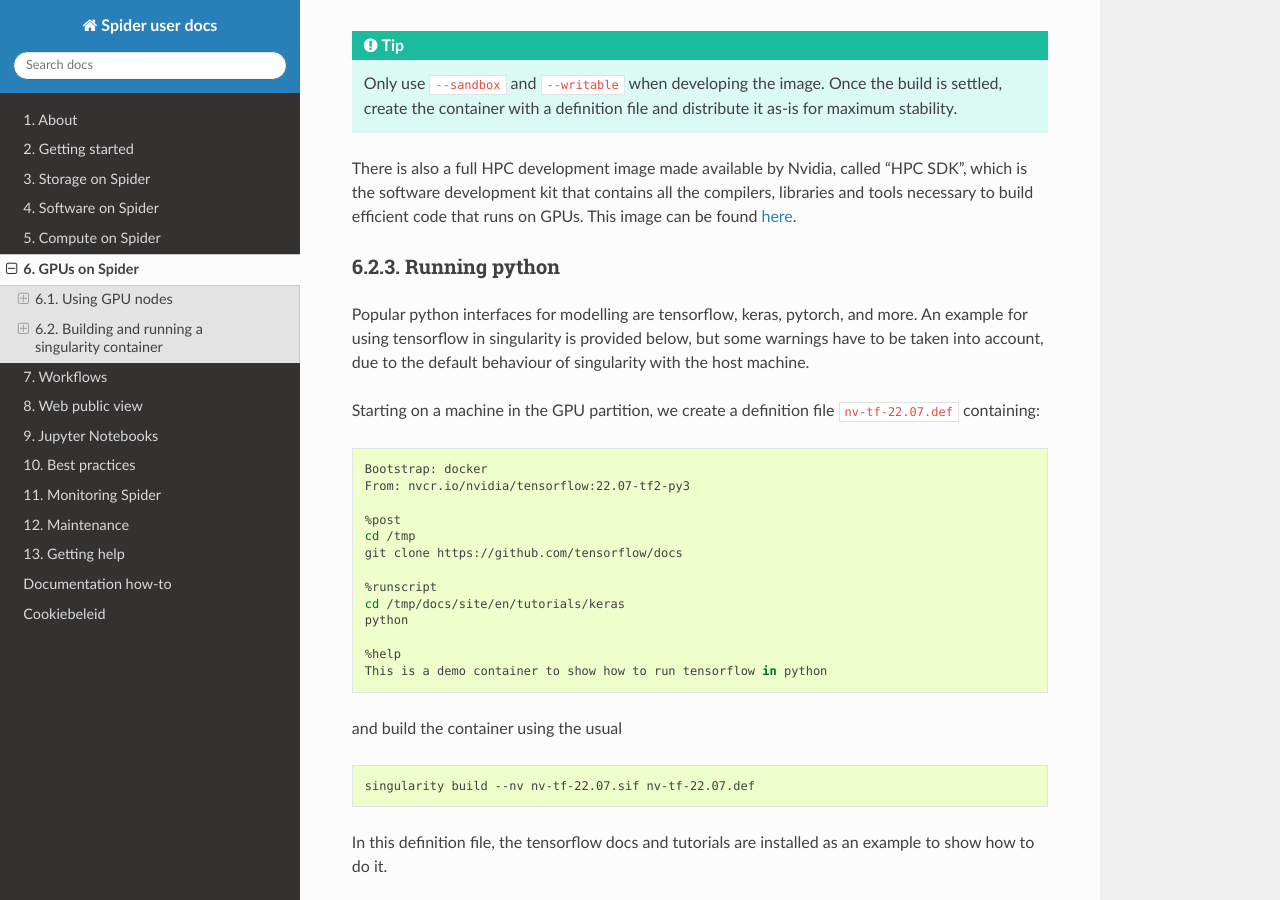
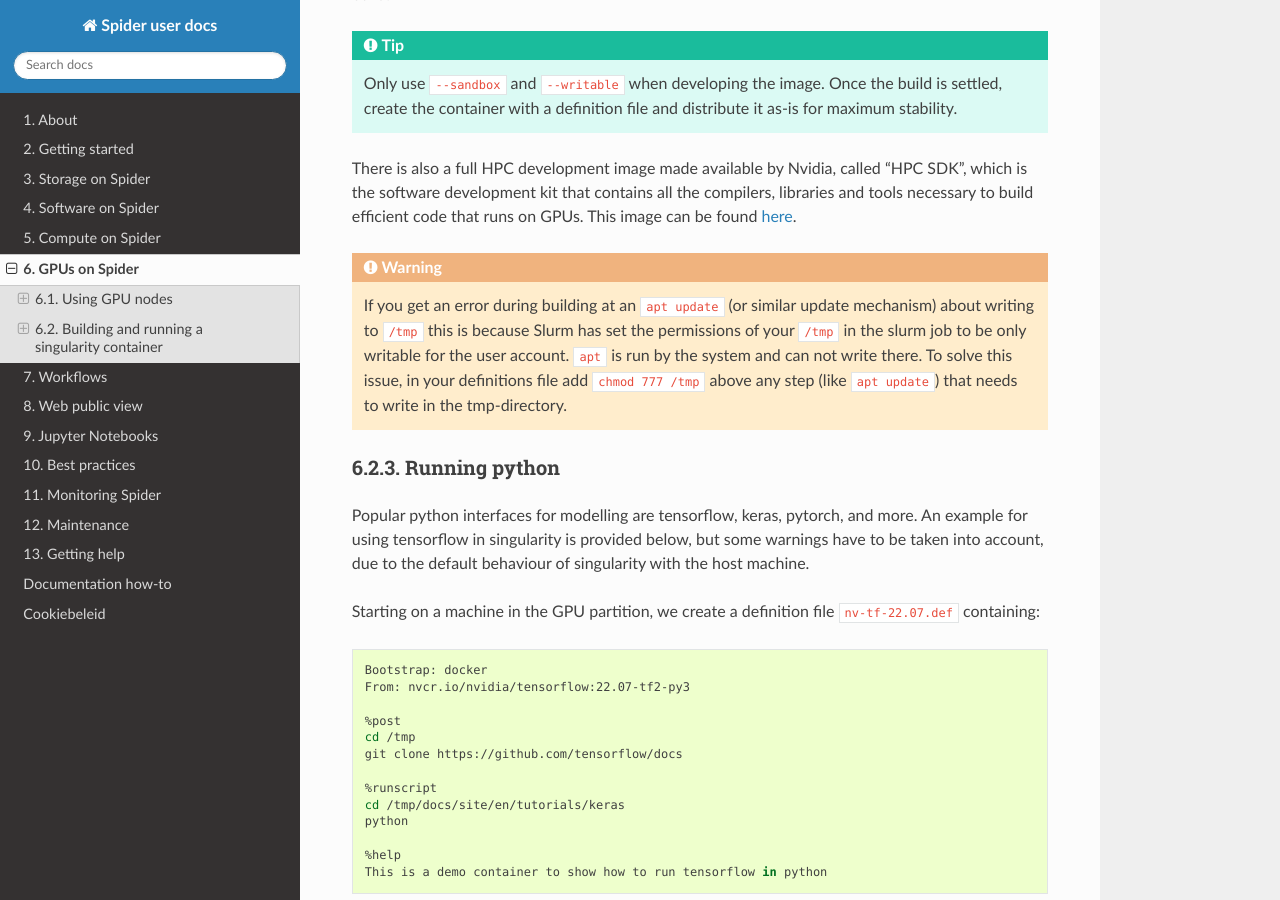
Before and after one commit to sara-nl/spiderdocs, a Sphinx documentation site: the page built from source/Pages/gpu_on_spider.rst, in a window 1280 px wide and 900 px high, scrolled down 5852 px. Built offline with Sphinx 7.4.7 and the Read the Docs theme 3.1.0, drawn with Linux system fonts in a browser that asks for light colours.

Commit message:
Add chmod fix for apt update in containers

```diff
--- a/source/Pages/gpu_on_spider.rst
+++ b/source/Pages/gpu_on_spider.rst
@@ -225,6 +225,9 @@ The container was exposed to the GPU at build-time, and at run-time it also has
 
 There is also a full HPC development image made available by Nvidia, called "HPC SDK", which is the software development kit that contains all the compilers, libraries and tools necessary to build efficient code that runs on GPUs. This image can be found `here <Https://catalog.ngc.nvidia.com/orgs/nvidia/containers/nvhpc>`__.
 
+.. WARNING::
+   If you get an error during building at an ``apt update`` (or similar update mechanism) about writing to ``/tmp`` this is because Slurm has set the permissions of your ``/tmp`` in the slurm job to be only writable for the user account. ``apt`` is run by the system and can not write there. To solve this issue, in your definitions file add ``chmod 777 /tmp`` above any step (like ``apt update``) that needs to write in the tmp-directory.
+
 Running python
 ==============
 
```
